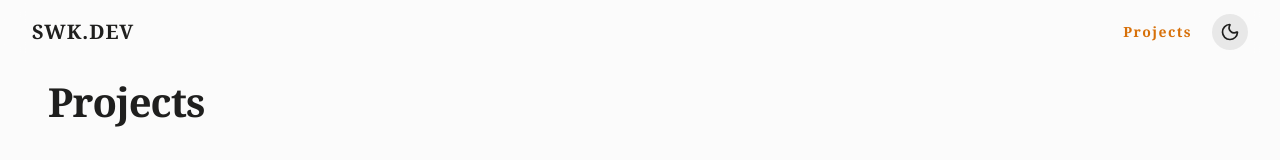
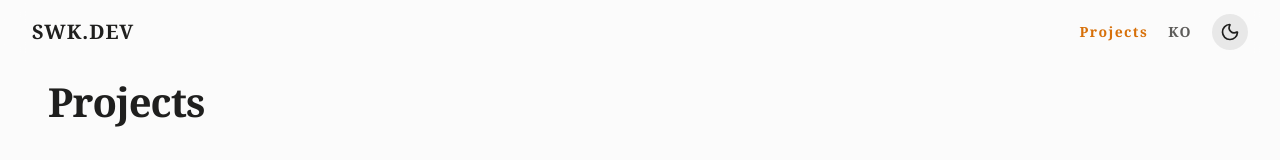
Before and after one commit to Seon-U/detectiveportfolio, a Next.js app: page /en/projects in a window 1280 px wide. Shown: the top 160 px of the page. Built offline with nearby package versions, Linux system fonts and the light colour scheme; no server answers.

Commit message:
feat: add language setup button and function to HEADER

```diff
--- a/components/layout/Header.tsx
+++ b/components/layout/Header.tsx
@@ -2,12 +2,24 @@
 
 import { Moon, Sun } from "lucide-react";
 import Link from "next/link";
-import { usePathname } from "next/navigation";
+import { usePathname, useRouter } from "next/navigation";
 import { useTheme } from "next-themes";
 import { useEffect, useState } from "react";
 import { useDictionary } from "@/components/i18n/DictionaryProvider";
-import type { Locale } from "@/lib/i18n/config";
+import {
+  LOCALE_COOKIE,
+  type Locale,
+  localeNames,
+  locales,
+} from "@/lib/i18n/config";
 import { cn } from "@/lib/utils";
+
+/** 현재 경로의 첫 세그먼트(locale)만 교체 — "/ko/projects/001" → "/en/projects/001" */
+function switchLocalePath(pathname: string, target: Locale): string {
+  const segments = pathname.split("/");
+  segments[1] = target;
+  return segments.join("/");
+}
 
 type HeaderProps = {
   className: string;
@@ -20,13 +32,32 @@ export default function Header({ className, lang }: HeaderProps) {
 
   const [mounted, setMounted] = useState(false);
 
+  const router = useRouter();
   const pathname = usePathname();
   const isHome = pathname === `/${lang}`;
   const isProjects = pathname === `/${lang}/projects`;
 
+  const targetLocale = locales.find((l) => l !== lang) ?? lang;
+  const targetPath = switchLocalePath(pathname, targetLocale);
+
   useEffect(() => {
     setMounted(true);
   }, []);
+
+  /*
+   * 쿼리(?role= 등)·해시를 보존해 이동하고, 선택한 locale을 쿠키로 저장한다.
+   * useSearchParams는 정적 페이지에서 CSR bailout을 일으키므로(§10-4) 클릭 시점에 window.location에서 읽는다.
+   */
+  const handleLocaleSwitch = (e: React.MouseEvent<HTMLAnchorElement>) => {
+    if (e.metaKey || e.ctrlKey || e.shiftKey || e.button !== 0) return;
+    e.preventDefault();
+    const secure = window.location.protocol === "https:" ? "; secure" : "";
+    // biome-ignore lint/suspicious/noDocumentCookie: 단일 locale 쿠키 저장 — Cookie Store API는 Safari 미지원
+    document.cookie = `${LOCALE_COOKIE}=${targetLocale}; path=/; max-age=31536000; samesite=lax${secure}`;
+    router.push(
+      `${targetPath}${window.location.search}${window.location.hash}`,
+    );
+  };
 
   return (
     <header className={cn(className)}>
@@ -67,6 +98,19 @@ export default function Header({ className, lang }: HeaderProps) {
                 {common.projects}
               </Link>
 
+              {/* LANGUAGE SWITCH — 대상 언어를 그 언어로 표기, 크롤러용 hreflang 링크 겸용 */}
+              <Link
+                href={targetPath}
+                hrefLang={targetLocale}
+                lang={targetLocale}
+                onClick={handleLocaleSwitch}
+                // 접근 가능한 이름에 보이는 텍스트("EN")를 포함 — WCAG 2.5.3 Label in Name
+                aria-label={`${localeNames[targetLocale]} (${targetLocale.toUpperCase()})`}
+                className="text-sm font-semibold font-serif tracking-widest uppercase transition-colors duration-300 text-nav-text hover:text-nav-text-hover"
+              >
+                {targetLocale}
+              </Link>
+
               {/* THEME TOGGLE */}
               {mounted && (
                 <button
--- a/lib/i18n/config.ts
+++ b/lib/i18n/config.ts
@@ -1,6 +1,15 @@
 export const locales = ["ko", "en"] as const;
 export type Locale = (typeof locales)[number];
 export const defaultLocale: Locale = "ko";
+
+/** 언어 전환 UI 표기 — 각 언어를 해당 언어 자체로 표기(사전 불필요) */
+export const localeNames: Record<Locale, string> = {
+  ko: "한국어",
+  en: "English",
+};
+
+/** 사용자가 명시적으로 고른 locale — proxy가 Accept-Language보다 우선 적용 */
+export const LOCALE_COOKIE = "NEXT_LOCALE";
 
 /**
  * 데이터 레이어의 다국어 문자열.
--- a/next.config.ts
+++ b/next.config.ts
@@ -5,16 +5,17 @@ const nextConfig: NextConfig = {
     remotePatterns: [],
   },
 
+  // 레거시 /cases 경로 — locale 리다이렉트(proxy)를 한 번 더 거치지 않도록 기본 locale로 직행
   async redirects() {
     return [
       {
         source: "/cases",
-        destination: "/projects",
+        destination: "/ko/projects",
         permanent: true,
       },
       {
         source: "/cases/:id",
-        destination: "/projects/:id",
+        destination: "/ko/projects/:id",
         permanent: true,
       },
     ];
--- a/proxy.ts
+++ b/proxy.ts
@@ -3,12 +3,19 @@ import { NextResponse } from "next/server";
 import {
   defaultLocale,
   hasLocale,
+  LOCALE_COOKIE,
   type Locale,
   locales,
 } from "@/lib/i18n/config";
 
-/** Accept-Language를 q값 순으로 파싱해 지원 locale 중 가장 선호되는 것을 고른다. */
+/**
+ * 리다이렉트 대상 locale 결정.
+ * 1) 언어 전환 UI에서 저장한 쿠키 2) Accept-Language(q값 순) 3) 기본 locale
+ */
 function getLocale(request: NextRequest): Locale {
+  const cookie = request.cookies.get(LOCALE_COOKIE)?.value;
+  if (cookie && hasLocale(cookie)) return cookie;
+
   const header = request.headers.get("accept-language");
   if (!header) return defaultLocale;
 
```
